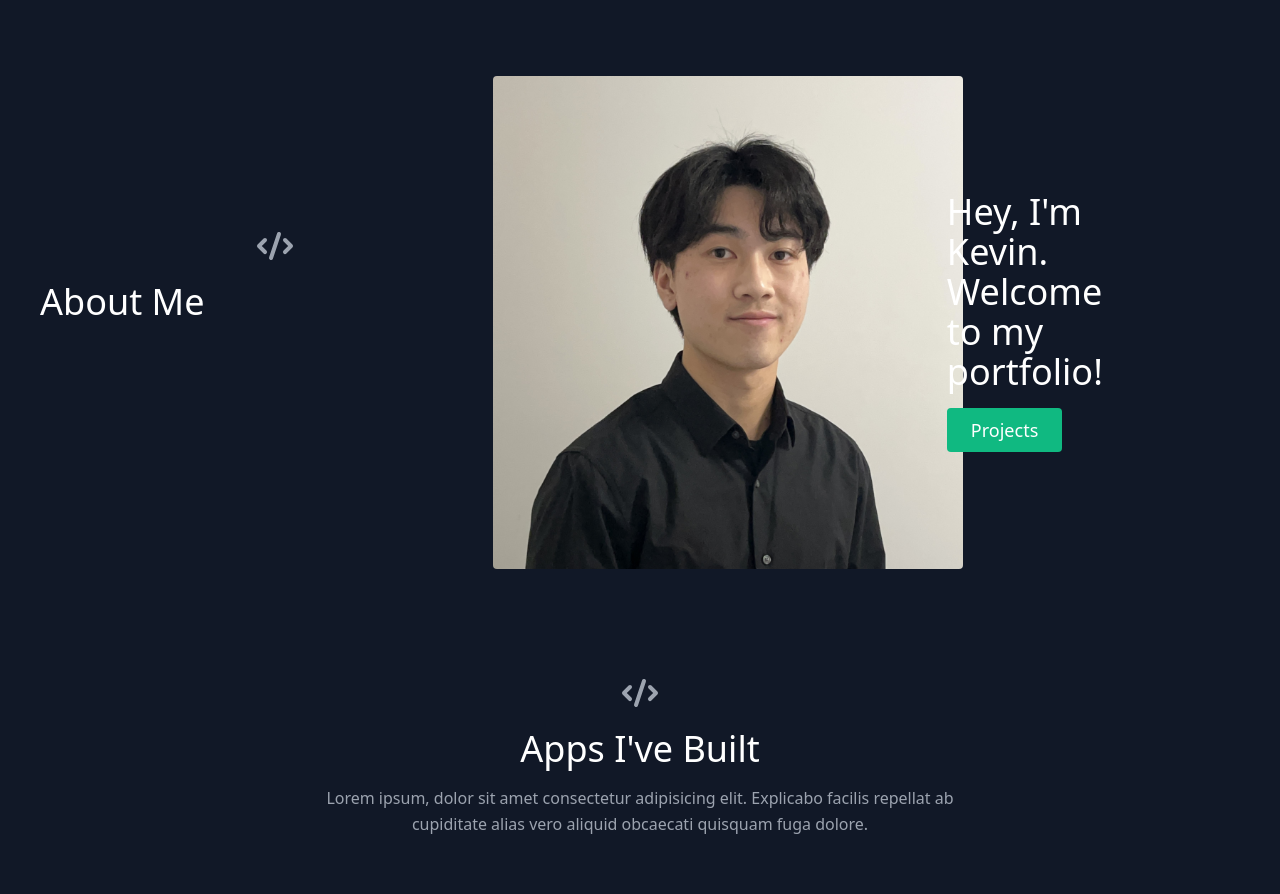
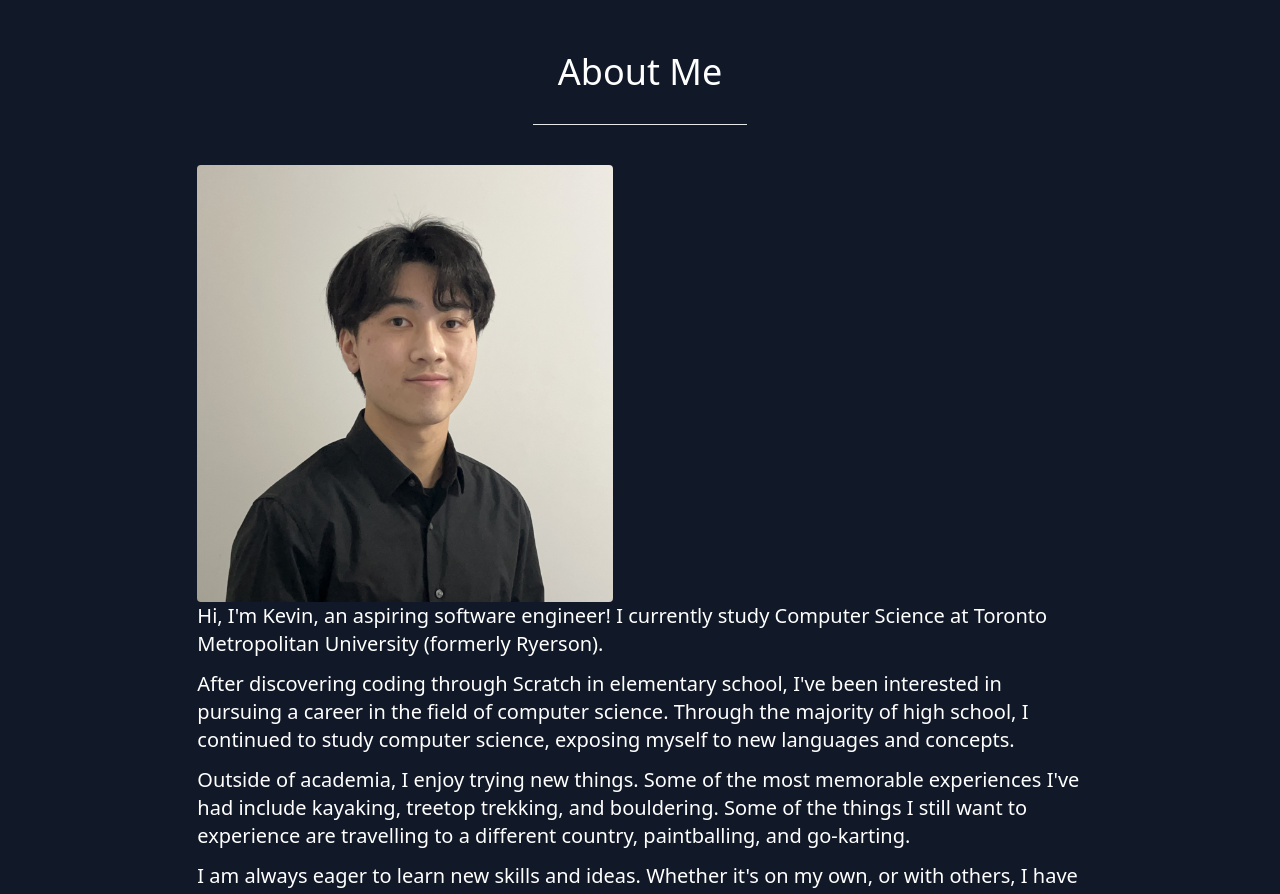
Before and after one commit to KevinKhuu27/kevinkhuu_portfolio, a React (Create React App) app in the folder my-portfolio/: page / in a window 1280 px wide. Shown: the part 860-1754 px from the top of the page. Built offline with nearby package versions, Linux system fonts and the light colour scheme.

Commit message:
Added About Me section

```diff
--- a/my-portfolio/src/components/About.js
+++ b/my-portfolio/src/components/About.js
@@ -1,34 +1,36 @@
 import React from "react";
-import { CodeIcon } from "@heroicons/react/solid";
 
 export default function About() {
   return (
     <section id="about">
-      <div className="container mx-auto flex px-10 py-20 md:flex-row flex-col items-center">
-        <div className="flex flex-col w-full mb-20">
-          <CodeIcon className="mx-auto inline-block w-10 mb-4" />
+      <div className="container w-2/3 py-10 mx-auto text-center">
+        <div className="flex flex-col w-full mb-10">
           <h1 className="sm:text-4xl text-3xl font-medium title-font mb-4 text-white">
             About Me
           </h1>
+          <hr className="my-4 w-1/4 mx-auto"></hr>
         </div>
-        <div className="flex flex-wrap -m-4 lg:max-w-lg lg:w-full md:w-1/2 w-5/6">
+        <div className="flex flex-wrap -m-4">
+          <div className="lg:max-w-lg lg:w-full md:w-1/2 w-5/6 lg:pr-24 md:pr-16">
             <img
               className="object-cover object-center rounded"
               alt="headshot"
               src="./headshot2.jpg"
             />
           </div>
-        <div className="lg:flex-grow md:w-1/2 lg:pr-24 md:pr-16 flex flex-col md:items-start md:text-left mb-16 md:mb-0 items-center text-center">
-          <h1 className="title-font sm:text-4xl text-3xl mb-4 font-medium text-white">
-            Hey, I'm Kevin.
-            <br className="hidden lg:inline-block" />Welcome to my portfolio!
-          </h1>
-          <div className="flex justify-center">
-            <a
-              href="#projects"
-              className="inline-flex text-white bg-green-500 border-0 py-2 px-6 focus:outline-none hover:bg-green-600 rounded text-lg">
-              Projects
-            </a>
+          <div className="lg:flex-grow md:w-1/2 flex flex-col md:items-start md:text-left mb-16 md:mb-0 items-center justify-center text-center">
+            <p className="text-xl mb-3 text-white">
+              Hi, I'm Kevin, an aspiring software engineer! I currently study Computer Science at Toronto Metropolitan University (formerly Ryerson).
+            </p>
+            <p className="text-xl mb-3 text-white">
+              After discovering coding through Scratch in elementary school, I've been interested in pursuing a career in the field of computer science. Through the majority of high school, I continued to study computer science, exposing myself to new languages and concepts.
+            </p>
+            <p className="text-xl mb-3 text-white">
+              Outside of academia, I enjoy trying new things. Some of the most memorable experiences I've had include kayaking, treetop trekking, and bouldering. Some of the things I still want to experience are travelling to a different country, paintballing, and go-karting.
+            </p>
+            <p className="text-xl mb-3 text-white">
+              I am always eager to learn new skills and ideas. Whether it's on my own, or with others, I have always found enjoyment in improving. I look forward to what the future may hold and the opportunities that come.
+            </p>
           </div>
         </div>
       </div>
--- a/my-portfolio/src/components/Home.js
+++ b/my-portfolio/src/components/Home.js
@@ -3,12 +3,12 @@ import React from "react";
 export default function Home() {
   return (
     <section id="home">
-        <div className="container mx-auto h-screen flex md:flex-row flex-col items-center">
+      <div className="container w-2/3 mx-auto h-screen flex md:flex-row flex-col items-center">
         <div className="lg:flex-grow md:w-1/2 lg:pr-24 md:pr-16 flex flex-col md:items-start md:text-left mb-16 md:mb-0 items-center text-center">
           <h1 className="title-font sm:text-6xl text-3xl mb-4 font-medium text-white">
             Hey, I'm Kevin.
-              <br className="hidden lg:inline-block" />Welcome to my portfolio!
           </h1>
+          <p className="text-3xl text-white">Welcome to my portfolio!</p>
           <div className="flex justify-center">
             <a
               href="#about"
```
Also changed, not shown: 12 other files (tests, documents, lock files or other folders). Lines whose indentation alone changed are shown as unchanged.
